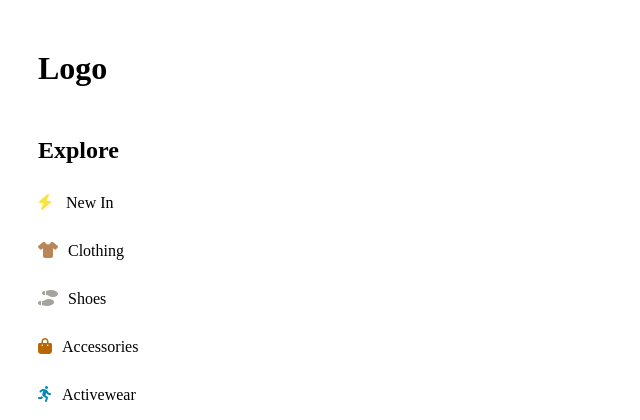
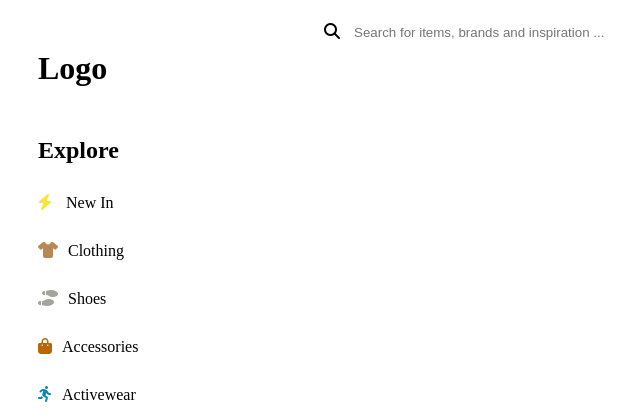
Before and after one commit to Francoise1999/Boutique, a PHP site: page / in a window 1280 px wide. Shown: the top 420 px of the page, without its empty margins (12-652 px from the left). Run offline with PHP 8.4, Linux system fonts and the light colour scheme; some libraries are stand-ins or nearby versions.

Commit message:
Add bloc search

```diff
--- a/css/style.css
+++ b/css/style.css
@@ -70,3 +70,9 @@
 }
 
 /*********RIGHT SIDE********/
+.bloc-search input[name="search"]{
+    margin: 20px 0;
+    padding: 5px 10px;
+    width: 40%;
+    border: none;
+}
--- a/index.html
+++ b/index.html
@@ -31,7 +31,12 @@
 
         </div>
 
-        <div class="right_side"></div>
+        <div class="right_side">
+            <div class="bloc-search">
+                <i class="fas fa-search"></i>
+                <input type="text" name="search" id="search" placeholder="Search for items, brands and inspiration ...">
+            </div>
+        </div>
     </div>
     <script src="js/script.js"/>
 </body>
```
